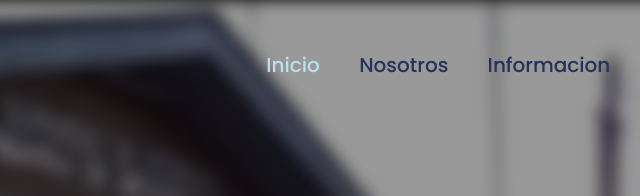
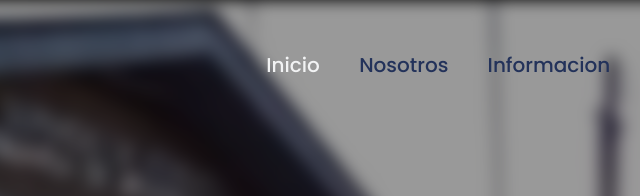
Before and after one commit to Tsukii5/CESFAM-A.W, a plain HTML site: page view/index.html in a window 1280 px wide. Shown: the top 196 px of the page, 408-1048 px from the left. Drawn offline with nearby package versions, Linux system fonts and the light colour scheme.

Commit message:
tercer cambio de color

```diff
--- a/css/b.css
+++ b/css/b.css
@@ -42,7 +42,7 @@ body{
 
 .navbar a:hover,
 .navbar a.active {
-    color:#b9e1ee;
+    color:#f2f3f4;
 }
 
 .inicio{
```
